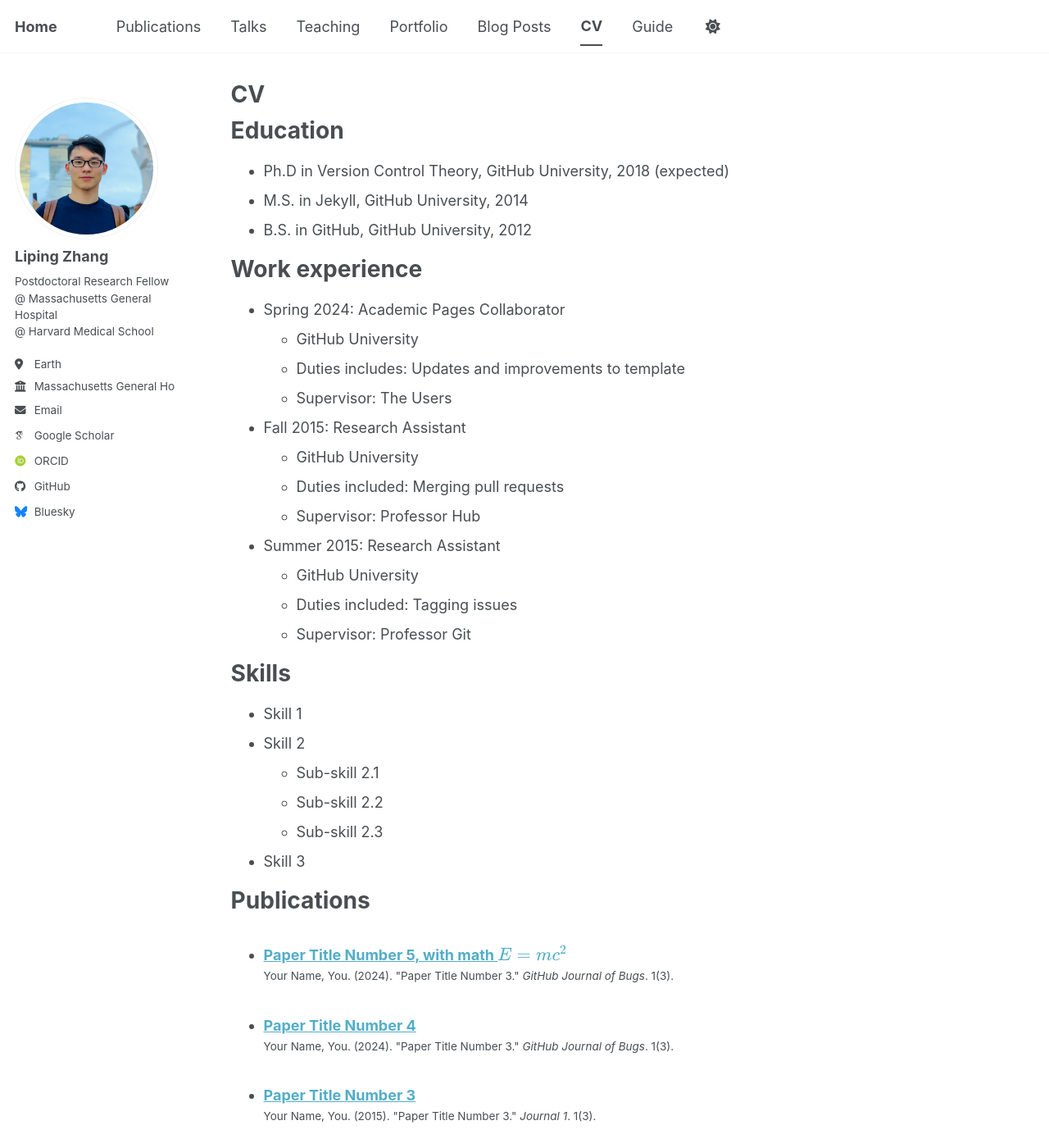
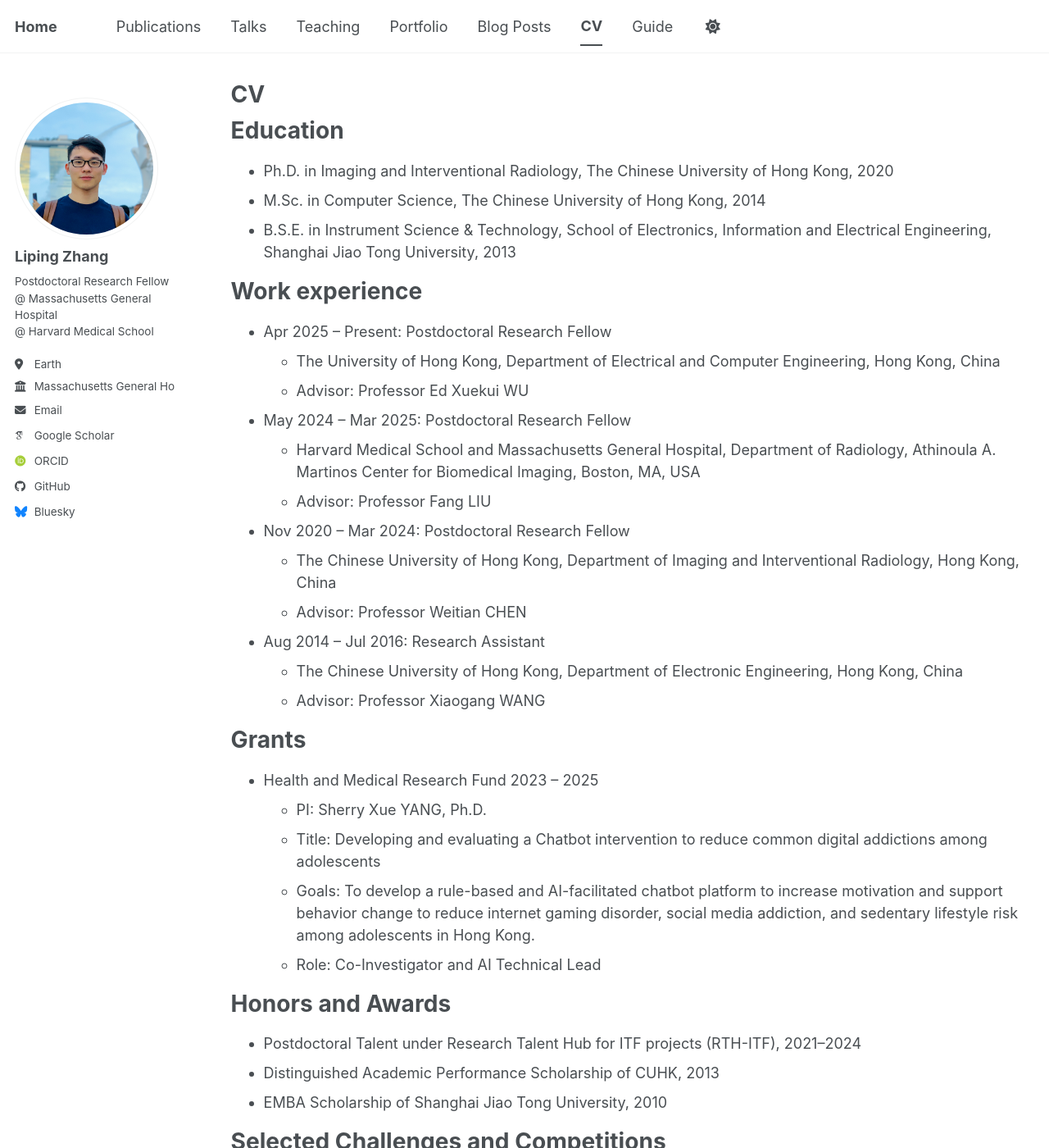
Before and after one commit to lpzhang/lpzhang-github.io, a Jekyll site: the page built from _pages/cv.md, in a window 1280 px wide and 1400 px high. Shown: the whole window at 82% size. Built offline with Jekyll 4.4.1, drawn with Linux system fonts in a browser that asks for light colours; some web fonts are replaced; a script bundle is joined from its source files by our own code; library files that are not in the unit come from our copies; some of the changed text lies outside the part shown.

Commit message:
Revise CV with updated qualifications and experiences
Updated education, work experience, grants, honors, competitions, patents, and professional service sections in CV.

```diff
--- a/_pages/cv.md
+++ b/_pages/cv.md
@@ -11,54 +11,78 @@
 
 Education
 ======
-* Ph.D in Version Control Theory, GitHub University, 2018 (expected)
-* M.S. in Jekyll, GitHub University, 2014
-* B.S. in GitHub, GitHub University, 2012
+* Ph.D. in Imaging and Interventional Radiology, The Chinese University of Hong Kong, 2020
+* M.Sc. in Computer Science, The Chinese University of Hong Kong, 2014
+* B.S.E. in Instrument Science & Technology, School of Electronics, Information and Electrical Engineering, Shanghai Jiao Tong University, 2013
 
 Work experience
 ======
-* Spring 2024: Academic Pages Collaborator
-  * GitHub University
-  * Duties includes: Updates and improvements to template
-  * Supervisor: The Users
+* Apr 2025 -- Present: Postdoctoral Research Fellow
+  * The University of Hong Kong, Department of Electrical and Computer Engineering, Hong Kong, China
+  * Advisor: Professor Ed Xuekui WU
 
-* Fall 2015: Research Assistant
-  * GitHub University
-  * Duties included: Merging pull requests
-  * Supervisor: Professor Hub
+* May 2024 -- Mar 2025: Postdoctoral Research Fellow
+  * Harvard Medical School and Massachusetts General Hospital, Department of Radiology, Athinoula A. Martinos Center for Biomedical Imaging, Boston, MA, USA
+  * Advisor: Professor Fang LIU
 
-* Summer 2015: Research Assistant
-  * GitHub University
-  * Duties included: Tagging issues
-  * Supervisor: Professor Git
+* Nov 2020 -- Mar 2024: Postdoctoral Research Fellow
+  * The Chinese University of Hong Kong, Department of Imaging and Interventional Radiology, Hong Kong, China
+  * Advisor: Professor Weitian CHEN
 
-Skills
+* Aug 2014 -- Jul 2016: Research Assistant
+  * The Chinese University of Hong Kong, Department of Electronic Engineering, Hong Kong, China
+  * Advisor: Professor Xiaogang WANG
+
+Grants
 ======
-* Skill 1
-* Skill 2
-  * Sub-skill 2.1
-  * Sub-skill 2.2
-  * Sub-skill 2.3
-* Skill 3
+* Health and Medical Research Fund 2023 -- 2025
+  * PI: Sherry Xue YANG, Ph.D.
+  * Title: Developing and evaluating a Chatbot intervention to reduce common digital addictions among adolescents
+  * Goals: To develop a rule-based and AI-facilitated chatbot platform to increase motivation and support behavior change to reduce internet gaming disorder, social media addiction, and sedentary lifestyle risk among adolescents in Hong Kong.
+  * Role: Co-Investigator and AI Technical Lead
 
-Publications
+Honors and Awards
+======
+* Postdoctoral Talent under Research Talent Hub for ITF projects (RTH-ITF), 2021–2024
+* Distinguished Academic Performance Scholarship of CUHK, 2013
+* EMBA Scholarship of Shanghai Jiao Tong University, 2010
+
+Selected Challenges and Competitions
+======
+* Top-2, 7th Chinese Conference on Pattern Recognition and Computer Vision (PRCV 2024), Apr 2024
+* Top-3, Cardiac MRI Reconstruction Challenge: Accelerated Cine Reconstruction, STACOM Workshop, MICCAI 2023, Oct 2023
+* Top-3, Cardiac MRI Reconstruction Challenge: Accelerated T1/T2 Mapping, STACOM Workshop, MICCAI 2023, Oct 2023
+* Top-3, MICCAI 2017 LiTS Challenge on liver segmentation from contrast-enhanced abdominal CT, Sep 2017
+* Top-1, ImageNet Large Scale Visual Recognition Challenge 2016 on object detection, Sep 2016
+
+Patents
+======
+* **ZHANG, Liping**; CHEN, Weitian. System and method for consistency-aware learnable multi-prior reconstruction for magnetic resonance imaging. U.S. Patent No. 12,535,547, issued Jan. 27, 2026.
+* CHU, Winnie; **ZHANG, Liping**; SHI, Lin; CHENG Jack C.Y. Systems and Methods for Spinal Curvature Assessment. U.S. Provisional Patent Application No. 62/925,388, 2019.
+
+Professional Service
+======
+* Editorial Roles
+  * Frontiers Topic Editor: AI-Enabled Breakthroughs in Computational Imaging and Computer Vision
+  * Associate Editor, Medical Physics
+* Reviewer for Journals and Conferences
+  * IEEE Transactions on Medical Imaging (TMI)
+  * IEEE Journal of Biomedical and Health Informatics (JBHI)
+  * IEEE Transactions on Multimedia (TMM)
+  * IEEE Journal of Oceanic Engineering (IEEE-JOE)
+  * Magnetic Resonance Imaging (MRI)
+  * Quantitative Imaging in Medicine and Surgery (QIMS)
+  * Medical Image Computing and Computer Assisted Intervention (MICCAI)
+  * International Society for Magnetic Resonance in Medicine (ISMRM)
+
+Selected Publications
 ======
   <ul>{% for post in site.publications reversed %}
     {% include archive-single-cv.html %}
   {% endfor %}</ul>
 
-Talks
+Invited Talks and Conference Presentations
 ======
   <ul>{% for post in site.talks reversed %}
     {% include archive-single-talk-cv.html  %}
   {% endfor %}</ul>
-
-Teaching
-======
-  <ul>{% for post in site.teaching reversed %}
-    {% include archive-single-cv.html %}
-  {% endfor %}</ul>
-
-Service and leadership
-======
-* Currently signed in to 43 different slack teams
```
